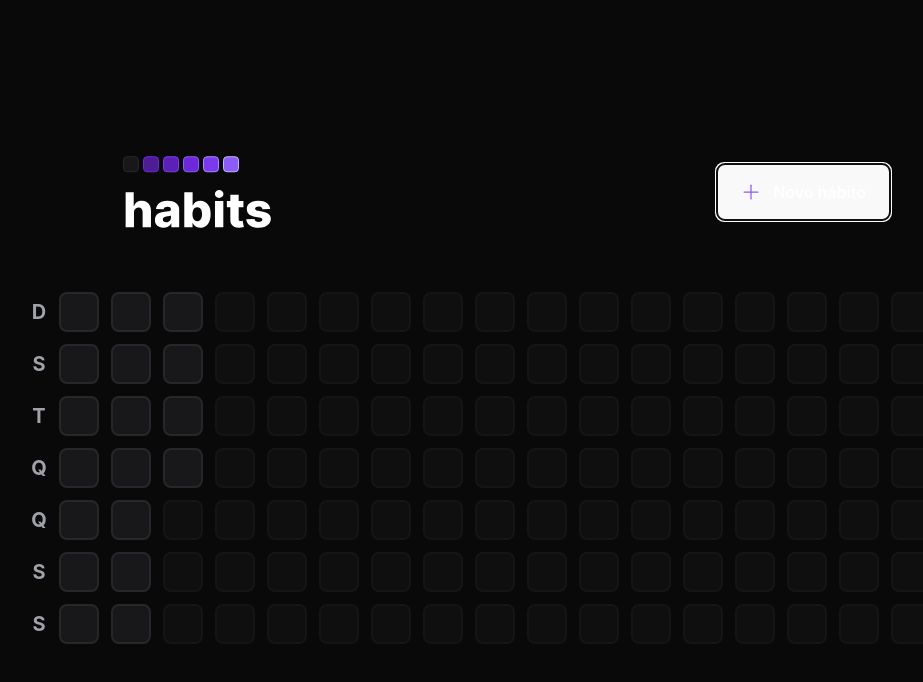
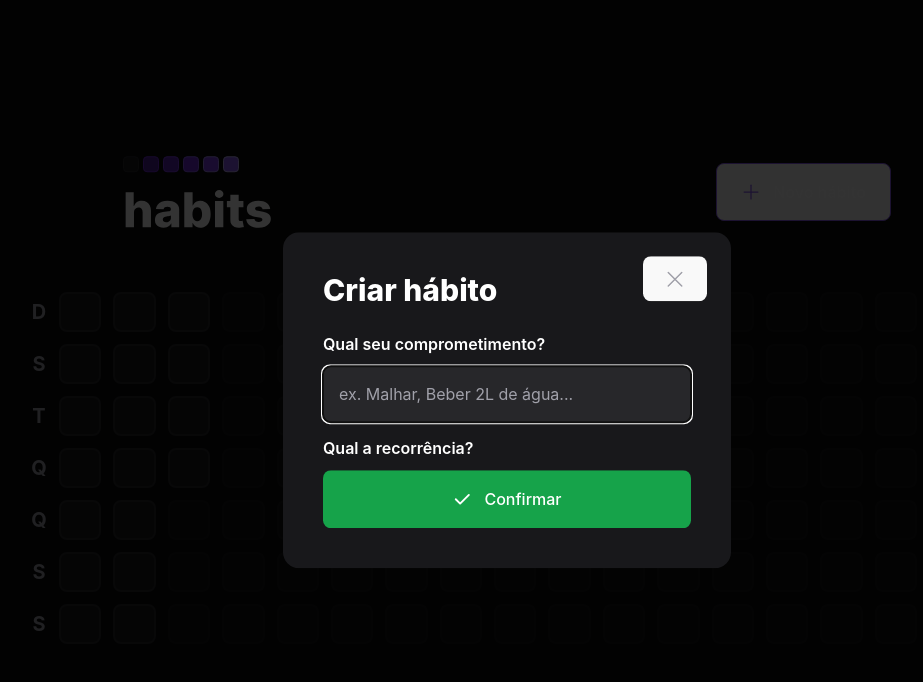
Before and after one commit to fernandobituco/habits, a React (Vite) app in the folder habits-front/: page / in a window 1280 px wide. Both pictures are taken after a click on the button "Novo hábito". Shown: the top 682 px of the page, without its empty margins (133-1056 px from the left). Built offline with nearby package versions, Linux system fonts and the light colour scheme.

Commit message:
Finished web layout

```diff
--- a/habits-front/package.json
+++ b/habits-front/package.json
@@ -9,6 +9,9 @@
     "preview": "vite preview"
   },
   "dependencies": {
+    "@radix-ui/react-dialog": "^1.0.2",
+    "@radix-ui/react-popover": "^1.0.3",
+    "clsx": "^1.2.1",
     "dayjs": "^1.11.7",
     "phosphor-react": "^1.4.1",
     "react": "^18.2.0",
--- a/habits-front/src/components/HabitDay.tsx
+++ b/habits-front/src/components/HabitDay.tsx
@@ -1,14 +1,44 @@
+import * as Popover from '@radix-ui/react-popover'
+import clsx from 'clsx'
+import { Cursor } from 'phosphor-react'
+import { ProgressBar } from './ProgressBar'
+
 interface HabitProp {
     past: boolean
+    amount: number
+    completed: number
 }
 
 export function HabitDay(prop: HabitProp) {
-    if (prop.past) {
-        return (
-            <div className='h-10 w-10 bg-zinc-900 border-2 border-zinc-800 rounded-lg' />
-        )
+
+    let completedPercentage = Math.round((prop.completed/prop.amount) * 100)
+    let pastStyle = {
+        opacity: `1`
+    }
+    if (!prop.past) {
+        pastStyle = {
+            opacity: `0.4`
+        }
+        completedPercentage = 0
     }
     return (
-        <div className='h-10 w-10 bg-zinc-900 border-2 border-zinc-800 rounded-lg opacity-40 cursor-not-allowed' />
+        <Popover.Root>
+            <Popover.Trigger
+            className={clsx('h-10 w-10 bg-zinc-900 border-2 border-zinc-800 rounded-lg', {
+                'bg-violet-900 border-violet-700': completedPercentage >= 20,
+                'bg-violet-800 border-violet-600': completedPercentage >= 40,
+                'bg-violet-700 border-violet-500': completedPercentage >= 60,
+                'bg-violet-600 border-violet-400': completedPercentage >= 80,
+            })}
+            style={pastStyle}/>
+            <Popover.Portal>
+                <Popover.Content className='min-w-[320px] w-full p-6 rounded-2xl bg-zinc-900 flex flex-col'>
+                    <span className='font-semibold text-zinc-400'>dia da semana</span>
+                    <span className='mt-1 font-extrabold leading-tight text-3xl'>00/00</span>
+                    <ProgressBar progress={completedPercentage} />
+                    <Popover.Arrow height={8} width={16} className='fill-zinc-900' />
+                </Popover.Content>
+            </Popover.Portal>
+        </Popover.Root>
     )
 }
--- a/habits-front/src/components/Header.tsx
+++ b/habits-front/src/components/Header.tsx
@@ -1,19 +1,38 @@
-import { Plus } from "phosphor-react";
+import { Plus, X } from "phosphor-react";
+import { useState } from "react";
 import logoImage from '../assets/logo.svg'
-
+import * as Dialog from '@radix-ui/react-dialog'
+import { NewHabitForm } from "./NewHabitForm";
 
 export function Header() {
     return (
         <div className='w-full max-w-3xl mx-auto flex items-center justify-between'>
             <img src={logoImage} alt="HabitsLogo" />
-            <button
-                type='button'
-                className='border border-violet-500 font-semibold rounded-lg px-6 py-4 flex items-center gap-3
-           hover:border-violet-300 hover:font-extrabold'
-            >
-                <Plus size={20} className='text-violet-500' />
-                Novo hábito
-            </button>
+
+            <Dialog.Root>
+                <Dialog.Trigger
+                    type='button'
+                    className='border border-violet-500 font-semibold rounded-lg px-6 py-4 flex items-center gap-3
+                     hover:border-violet-300'
+                >
+                    <Plus size={20} className='text-violet-500' />
+                    Novo hábito
+                </Dialog.Trigger>
+
+                <Dialog.Portal>
+                    <Dialog.Overlay className="w-screen h-screen bg-black/80 fixed inset-0" />
+
+                    <Dialog.Content className="absolute p-10 bg-zinc-900 rounded-2xl w-full max-w-md top-1/2 left-1/2 -translate-x-1/2 -translate-y-1/2">
+                        <Dialog.Close className="absolute right-6 top-6 text-zinc-400 hover:text-zinc-200">
+                            <X size={24} aria-label="Fechar" />
+                        </Dialog.Close>
+                        <Dialog.Title className="text-3xl leading-tight font-extrabold">
+                            Criar hábito
+                        </Dialog.Title>
+                        <NewHabitForm/>
+                    </Dialog.Content>
+                </Dialog.Portal>
+            </Dialog.Root>
         </div>
     )
 }
--- /dev/null
+++ b/habits-front/src/components/NewHabitForm.tsx
@@ -0,0 +1,27 @@
+import { Check } from "phosphor-react";
+
+export function NewHabitForm() {
+    return (
+        <form className="w-full flex flex-col mt-6">
+            <label htmlFor="title" className="font-semibold leading-tight">
+                Qual seu comprometimento?
+            </label>
+            <input
+                type="text"
+                id="title"
+                placeholder="ex. Malhar, Beber 2L de água..."
+                className="p-4 rounded-lg mt-3 bg-zinc-800 text-white placeholder:text-zinc-400"
+                autoFocus
+            />
+
+            <label htmlFor="" className="font-semibold leading-tight mt-4">
+                Qual a recorrência?
+            </label>
+
+            <button type="submit" className="mt-3 rounded-lg p-4 flex items-center justify-center gap-3 bg-green-600 hover:bg-green-500">
+                <Check size={20} weight="bold" />
+                Confirmar
+            </button>
+        </form>
+    )
+}
--- /dev/null
+++ b/habits-front/src/components/ProgressBar.tsx
@@ -0,0 +1,18 @@
+interface ProgressBarProp {
+    progress: number
+}
+
+export function ProgressBar(props: ProgressBarProp) {
+    return (
+        <div className='h-3 rounded-xl bg-zinc-700 w-full mt-4'>
+            <div
+                role="progressbar"
+                aria-label='Barra de progresso'
+                aria-valuenow={75}
+                className='h-3 rounded-xl bg-violet-600'
+                style={{width: `${props.progress}%`}}
+                >
+            </div>
+        </div>
+    )
+}
--- a/habits-front/src/components/SummaryTable.tsx
+++ b/habits-front/src/components/SummaryTable.tsx
@@ -4,7 +4,7 @@
 const weekDays = ['D', 'S', 'T', 'Q', 'Q', 'S', 'S']
 const dates = generateRange()
 export function SummaryTable() {
-console.log(dates)
+    console.log(dates)
     return (
         <div className='w-full flex'>
             <div className='grid grid-rows-7 grid-flow-row gap-3'>
@@ -22,7 +22,10 @@
                 {dates.map((date, i) => {
                     return (
                         <div key={i}>
-                            <HabitDay past={date.past}/>
+                            <HabitDay
+                                past={date.past}
+                                amount={5}
+                                completed={Math.round(Math.random() * 5)} />
                         </div>
                     )
                 })}
```
Also changed, not shown: 1 other file (tests, documents, lock files or other folders).
